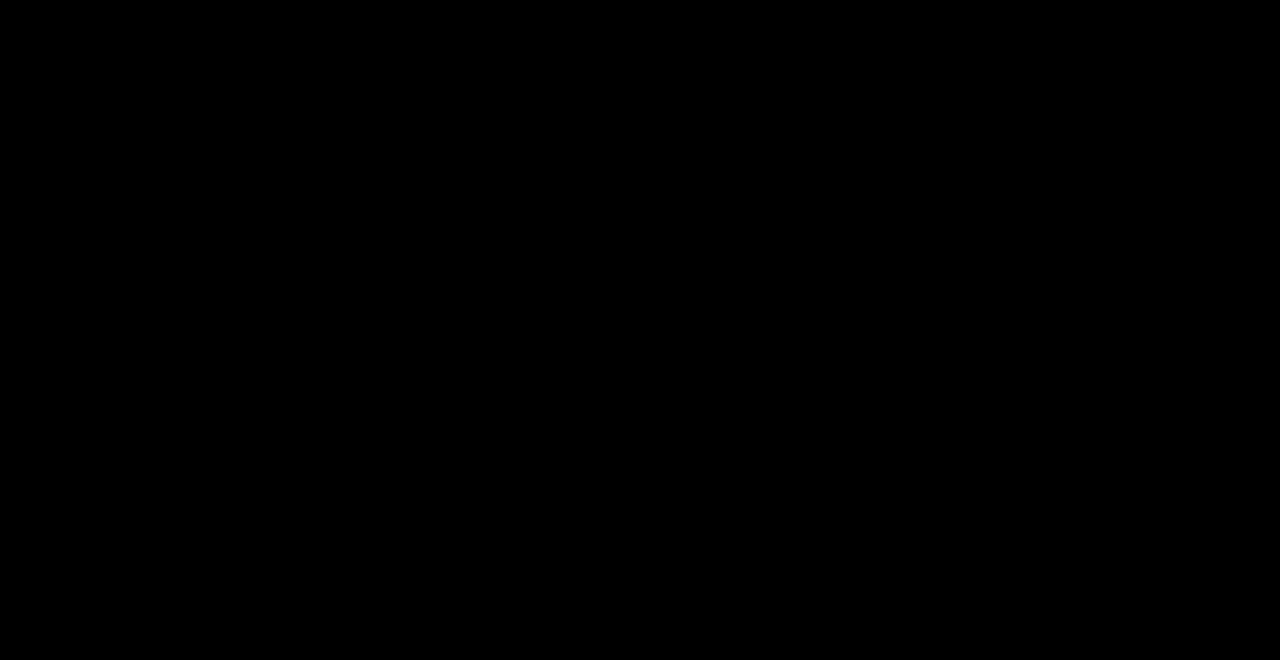
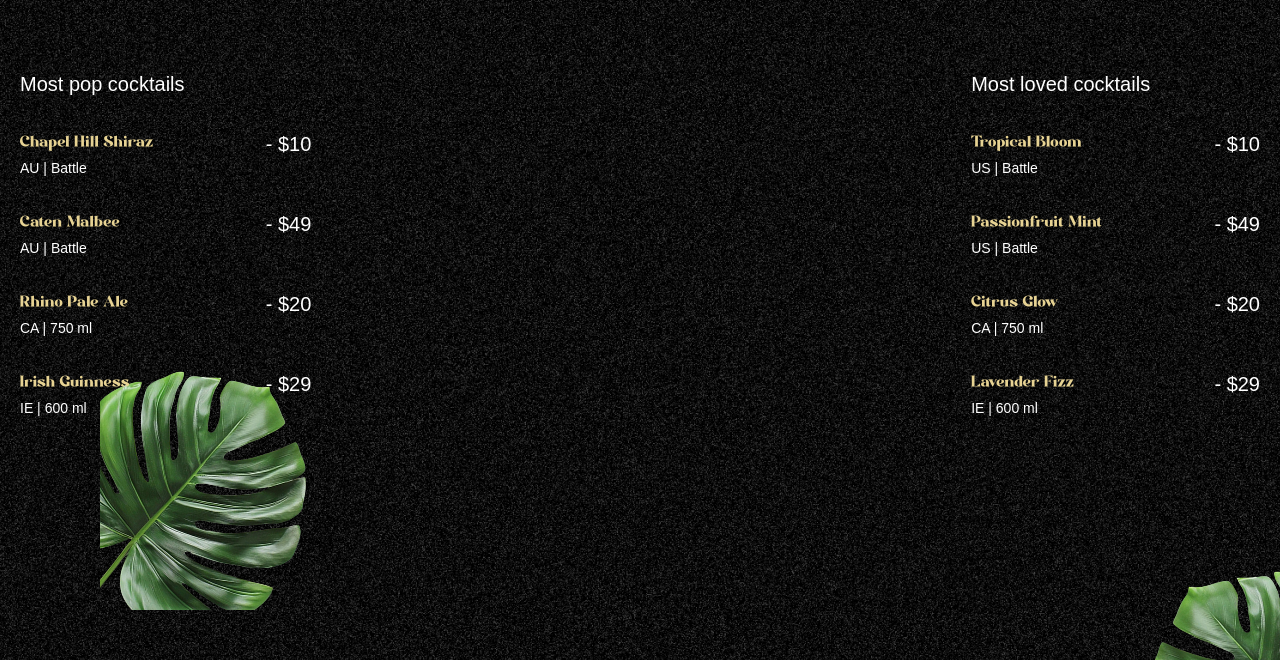
Before and after one commit to imbetter1771-debug/cocktail-gasp, a React (Vite) app: page / in a window 1280 px wide. Shown: the part 890-1550 px from the top of the page. Built offline with nearby package versions, Linux system fonts and the light colour scheme; a web font is replaced by a local one.

Commit message:
cocktail section

```diff
--- a/src/App.jsx
+++ b/src/App.jsx
@@ -3,6 +3,7 @@
 import {ScrollTrigger, SplitText} from "gsap/all";
 import Navbar from "./components/Navbar.jsx";
 import Hero from "./components/Hero.jsx";
+import Cocktails from "./components/Cocktails.jsx";
 
 gsap.registerPlugin(ScrollTrigger, SplitText);
 
@@ -10,8 +11,8 @@
     return (
         <main>
             <Navbar/>
-            <Hero />
-            <div className="h-dvh bg-black"></div>
+            <Hero/>
+            <Cocktails/>
         </main>
     );
 };
--- /dev/null
+++ b/src/components/Cocktails.jsx
@@ -0,0 +1,70 @@
+import React from 'react';
+import {cocktailLists, mockTailLists} from "../../shared/data/index.js";
+import {useGSAP} from "@gsap/react";
+import gsap from "gsap";
+
+const Cocktails = () => {
+    useGSAP(() => {
+        const parallaxTimeLine = gsap.timeline({
+            scrollTrigger: {
+                trigger: '#cocktails',
+                start: 'top 30%',
+                end: 'bottom 80%',
+                scrub: true,
+            }
+        })
+        parallaxTimeLine
+            .from('#c-left-leaf', {
+                x: 100, y: -100,
+            })
+            .from('#c-right-leaf', {
+                x: 100, y: 100,
+            })
+    })
+
+    return (
+        <section id="cocktails" className="noisy">
+            <img src="/images/cocktail-left-leaf.png" alt="l-leaf" id="c-left-leaf"/>
+            <img src="/images/cocktail-right-leaf.png" alt="r-leaf" id="c-right-leaf"/>
+
+            <div className="list">
+                <div className="popular">
+                    <h2>Most pop cocktails</h2>
+
+                    <ul>
+                        {cocktailLists.map(({name, country, detail, price}) => {
+                            return (
+                                <li key={name}>
+                                    <div className="md:me-28">
+                                        <h3>{name}</h3>
+                                        <p>{country} | {detail}</p>
+                                    </div>
+                                    <span>- {price}</span>
+                                </li>
+                            );
+                        })}
+                    </ul>
+                </div>
+                <div className="loved">
+                    <h2>Most loved cocktails</h2>
+
+                    <ul>
+                        {mockTailLists.map(({name, country, detail, price}) => {
+                            return (
+                                <li key={name}>
+                                    <div className="me-28">
+                                        <h3>{name}</h3>
+                                        <p>{country} | {detail}</p>
+                                    </div>
+                                    <span>- {price}</span>
+                                </li>
+                            );
+                        })}
+                    </ul>
+                </div>
+            </div>
+        </section>
+    );
+};
+
+export default Cocktails;
```
Also changed, not shown: 1 other file (tests, documents, lock files or other folders).
